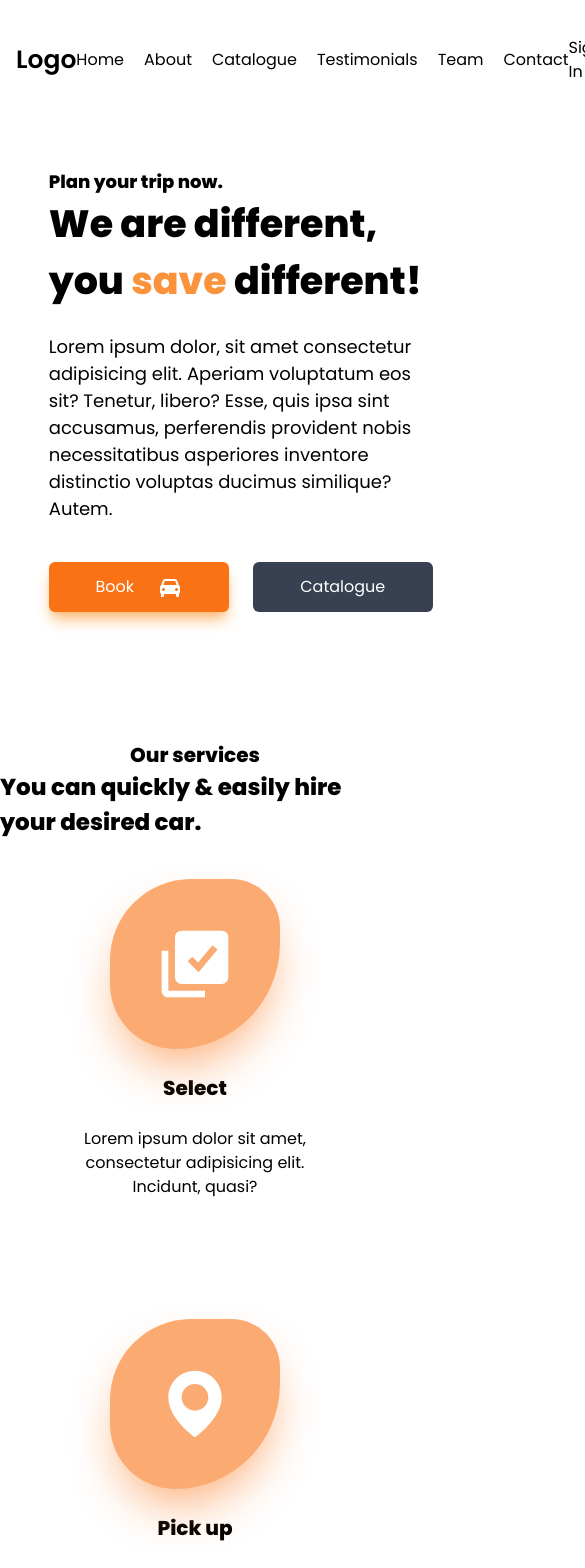
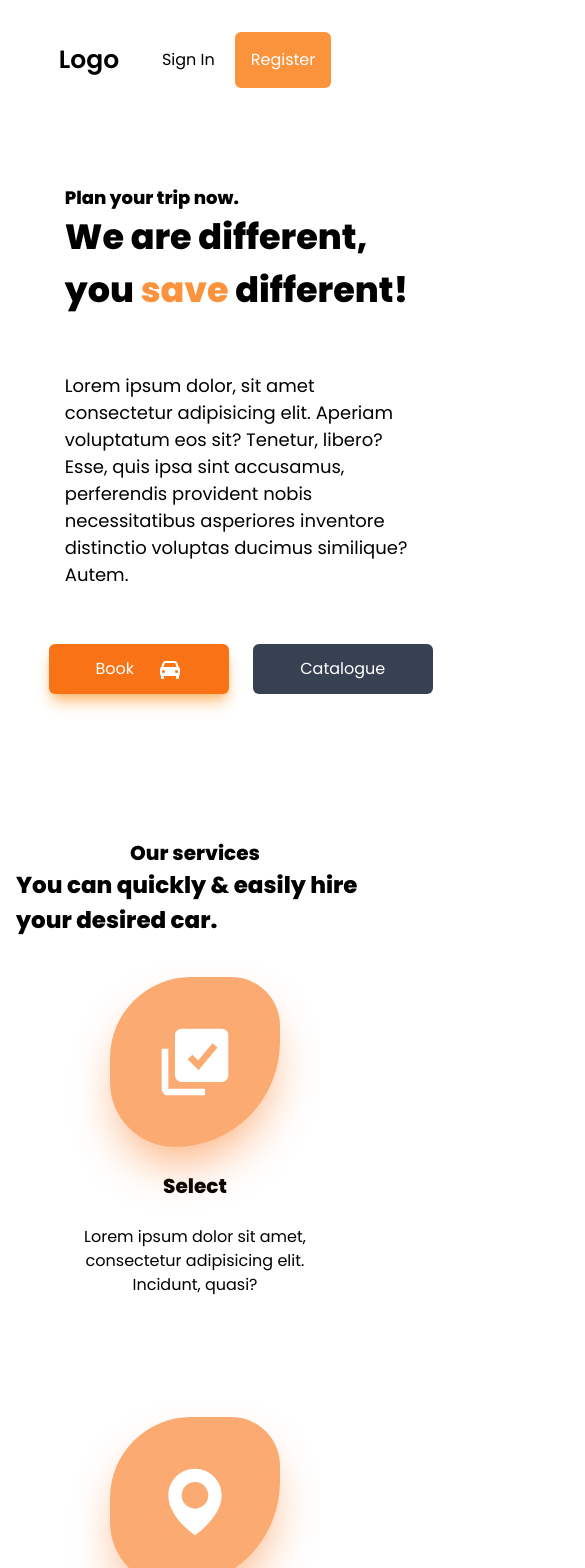
Before and after one commit to VahapCanDongel/car-hire, a React (Vite) app: page / in a window 390 px wide. Shown: the top 1568 px of the page, 585 px wide, since content can reach past the window. Built offline with nearby package versions, Linux system fonts and the light colour scheme.

Commit message:
Added padding for small devices

```diff
--- a/src/sections/Hero.jsx
+++ b/src/sections/Hero.jsx
@@ -6,17 +6,17 @@ export default function Hero() {
     <div className="w-full flex justify-center items-center">
       <div className="hero">
         <div>
-          <div>
+          <div className='p-4'>
             <div className="font-bold text-[18px]">Plan your trip now.</div>
 
-            <div className="text-[50px] mb-6 font-extrabold sm:text-[38px]">
+            <div className="text-[50px] mb-6 font-extrabold sm:text-[35px]">
               We are different, you{" "}
               <span className="text-orange-400">save</span> different!
             </div>
           </div>
 
-          <div className="flex flex-col w-3/3 gap-10">
-            <p className="text-[18px]">
+          <div className="flex flex-col w-3/3 gap-10 sm:w-full">
+            <p className="text-[18px] sm:p-4">
               Lorem ipsum dolor, sit amet consectetur adipisicing elit. Aperiam
               voluptatum eos sit? Tenetur, libero? Esse, quis ipsa sint
               accusamus, perferendis provident nobis necessitatibus asperiores
--- a/src/sections/VehiclesInformation.jsx
+++ b/src/sections/VehiclesInformation.jsx
@@ -2,7 +2,7 @@ import "../styles/VehiclesInformation.css"
 
 export default function VehiclesInformation() {
     return (
-        <div className="w-full flex flex-col justify-center items-center">
+        <div className="w-full flex flex-col justify-center items-center bg-zinc-50 py-8">
             <div className="flex flex-col justify-center items-center">
                 <div className="section-title">
                     Vehicle Models
@@ -13,7 +13,7 @@ export default function VehiclesInformation() {
 
             <div className="flex justify-between sm:flex-col sm:items-center">
 
-                <div className="flex flex-col gap-8">
+                <div className="flex flex-col gap-8 my-6">
                     <button className="vehilce-button">BMW 1 Series</button>
                     <button className="vehilce-button">VW Golf GTI</button>
                     <button className="vehilce-button">Mercedes-Benz CLA</button>
@@ -23,6 +23,22 @@ export default function VehiclesInformation() {
                 <img src="https://www.bmw.co.za/content/dam/bmw/marketZA/bmw_co_za/images/bmw-finance/118i-msport-offer-cosy-image.png" />
 
 
+                <div className="border-[1px] border-gray-400 rounded-sm p-4 flex flex-col justify-between sm:gap-6">
+                    <div className="bg-orange-200 p-4 font-bold rounded-sm shadow-xl shadow-orange-100 text-center">
+                        £45 / per day
+                    </div>
+
+                    <div className="flex flex-col gap-4">
+                        <div>Brand: BMW</div>
+                        <div>Model: 1 Series 116d</div>
+                        <div>Transmition: Automatic</div>
+                        <div>Doors: 5</div>
+                        <div>Fuel: Diesel</div>
+                    </div>
+
+                    <button className="vehilce-button bg-orange-400 h-[50px]">Reserve</button>
+                </div>
+
             </div>
         </div>
     )
--- a/src/styles/Navigation.css
+++ b/src/styles/Navigation.css
@@ -7,7 +7,7 @@
 }
 
 ul{
-    @apply flex gap-5 cursor-pointer
+    @apply flex gap-5 cursor-pointer sm:hidden
 }
 
 .logo {
--- a/src/styles/Services.css
+++ b/src/styles/Services.css
@@ -3,7 +3,7 @@
 @tailwind utilities;
 
 .container {
-    @apply w-full flex justify-center items-center my-20 flex-col
+    @apply w-full flex justify-center items-center my-20 flex-col sm:p-4
 }
 
 .card {
```
